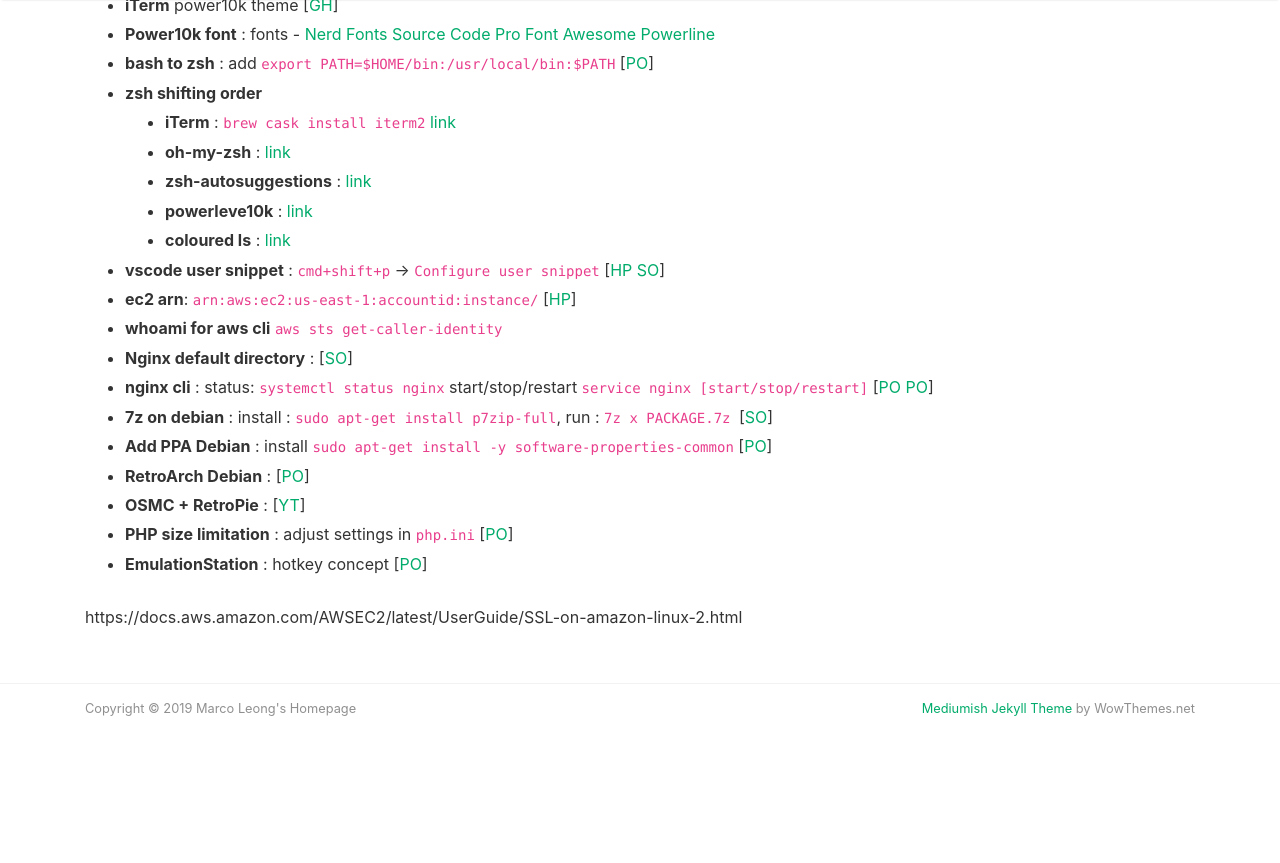
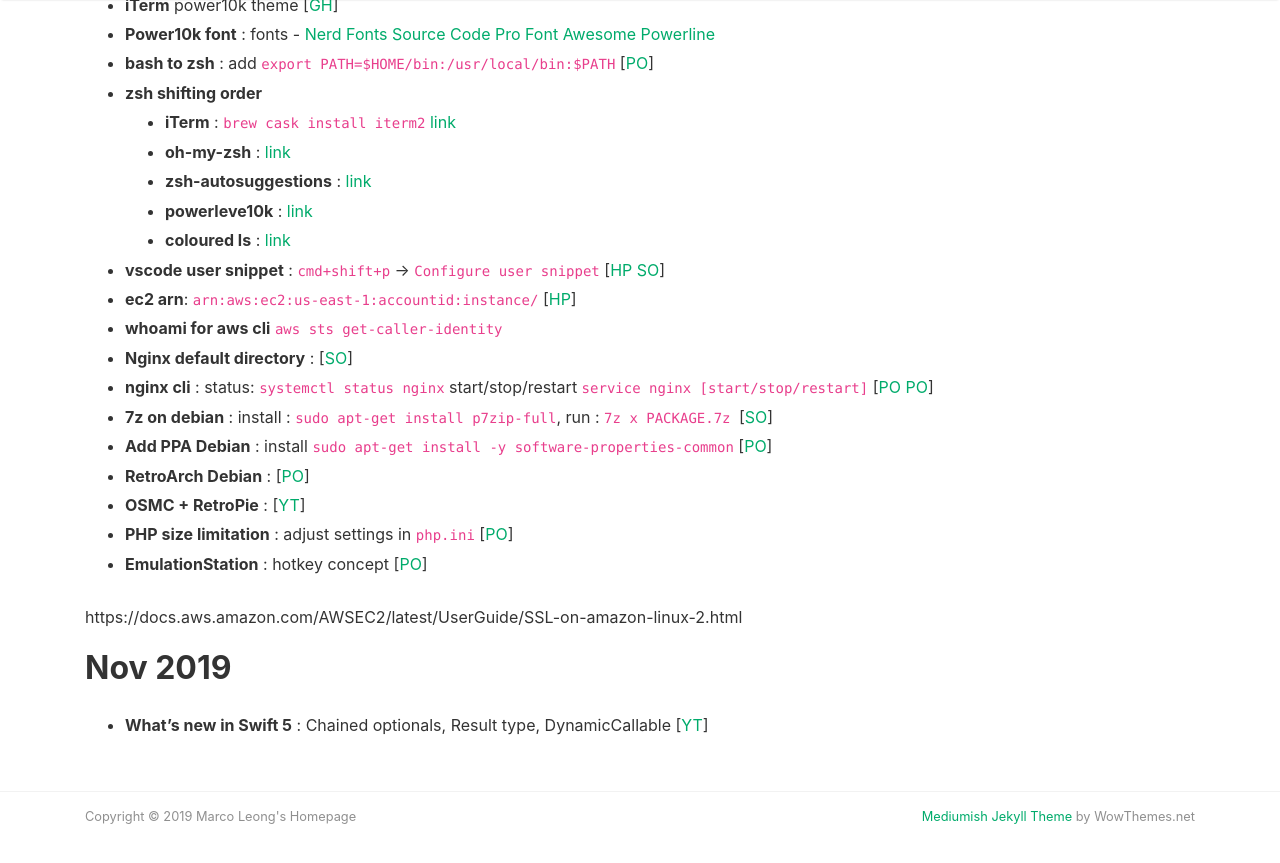
Before and after one commit to MarcoLeongDev/MarcoLeongDev.github.io, a Jekyll site: the page built from journey.md, in a window 1280 px wide and 900 px high, scrolled down 3843 px. Shown: the top 863 px of the window. Built offline with Jekyll 4.4.1, drawn with Linux system fonts in a browser that asks for light colours; nearby versions of some CDN libraries; our own code applies the rules of GitHub Pages for plain Markdown files; before the commit the page ends 4635 px from its top, so only the background shows below that.

Commit message:
Update journey.md

```diff
--- a/journey.md
+++ b/journey.md
@@ -123,14 +123,8 @@
 
 https://docs.aws.amazon.com/AWSEC2/latest/UserGuide/SSL-on-amazon-linux-2.html
 
-
-
-
-
-
-
-
-
+## Nov 2019
+- **What's new in Swift 5** : Chained optionals, Result type, DynamicCallable [[YT](https://www.youtube.com/watch?v=_Iw4zf8gtqs&t=1309s)]
 
 
 
```
